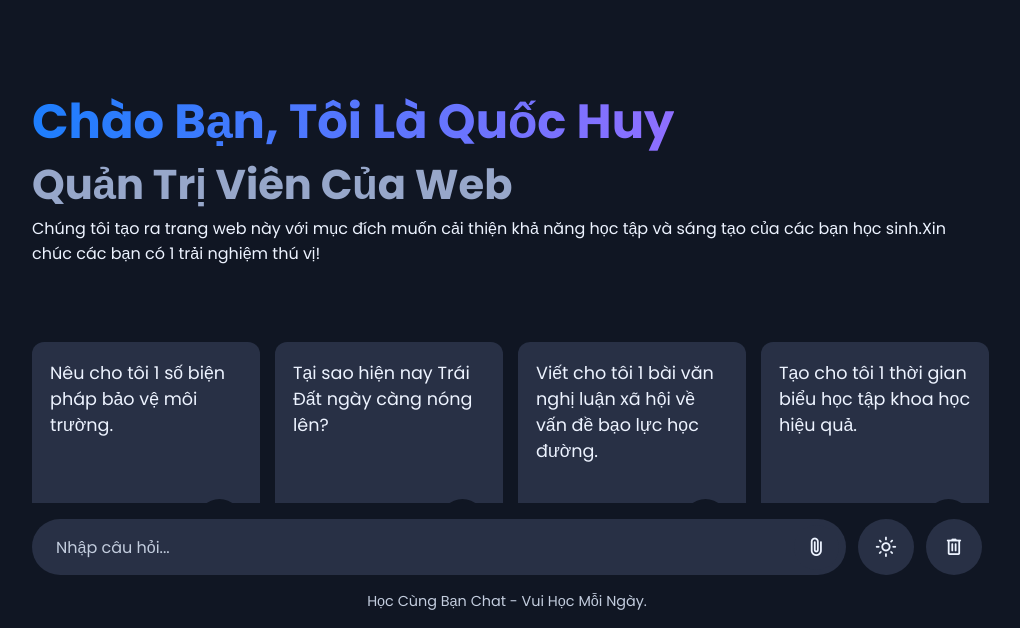
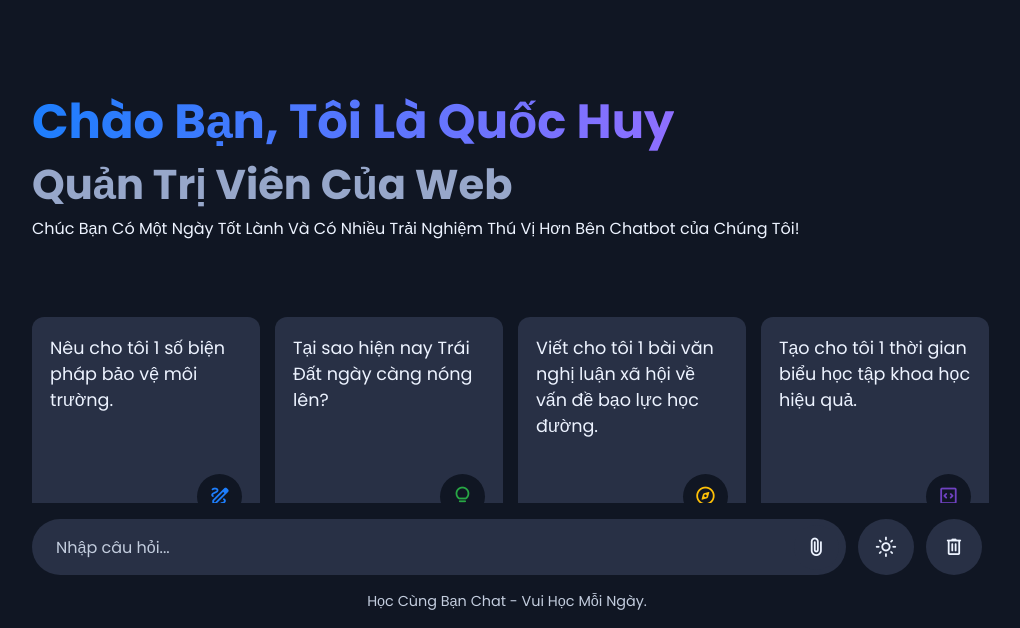
Before and after one commit to narzurisreal01/Web, a plain HTML site: page index.html in a window 1280 px wide. Shown: the part 172-800 px from the top of the page, without its empty margins (133-1153 px from the left). Drawn offline with nearby package versions, Linux system fonts and the light colour scheme.

Commit message:
Update index.html

```diff
--- a/index.html
+++ b/index.html
@@ -27,8 +27,7 @@
         <h1 class="heading">Chào Bạn, Tôi Là Quốc Huy</h1>
         <h4 class="sub-heading">Quản Trị Viên Của Web</h4>
         <p>
-          Chúng tôi tạo ra trang web này với mục đích muốn cải thiện
-          khả năng học tập và sáng tạo của các bạn học sinh.Xin chúc các bạn có 1 trải nghiệm thú vị!
+          Chúc Bạn Có Một Ngày Tốt Lành Và Có Nhiều Trải Nghiệm Thú Vị Hơn Bên Chatbot của Chúng Tôi!<nav></nav>
       </p>
       </header>
       <!-- Suggestions List -->
```
